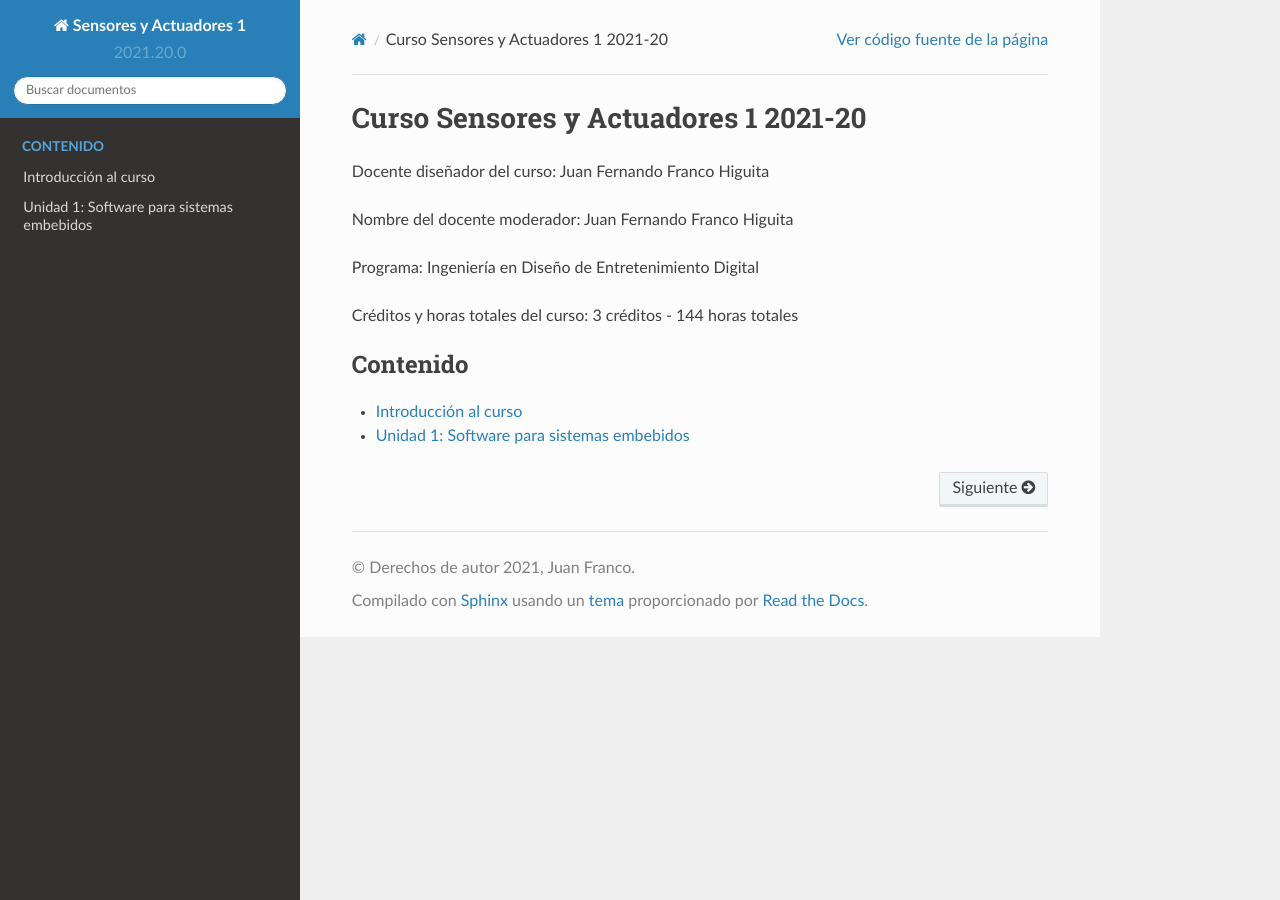
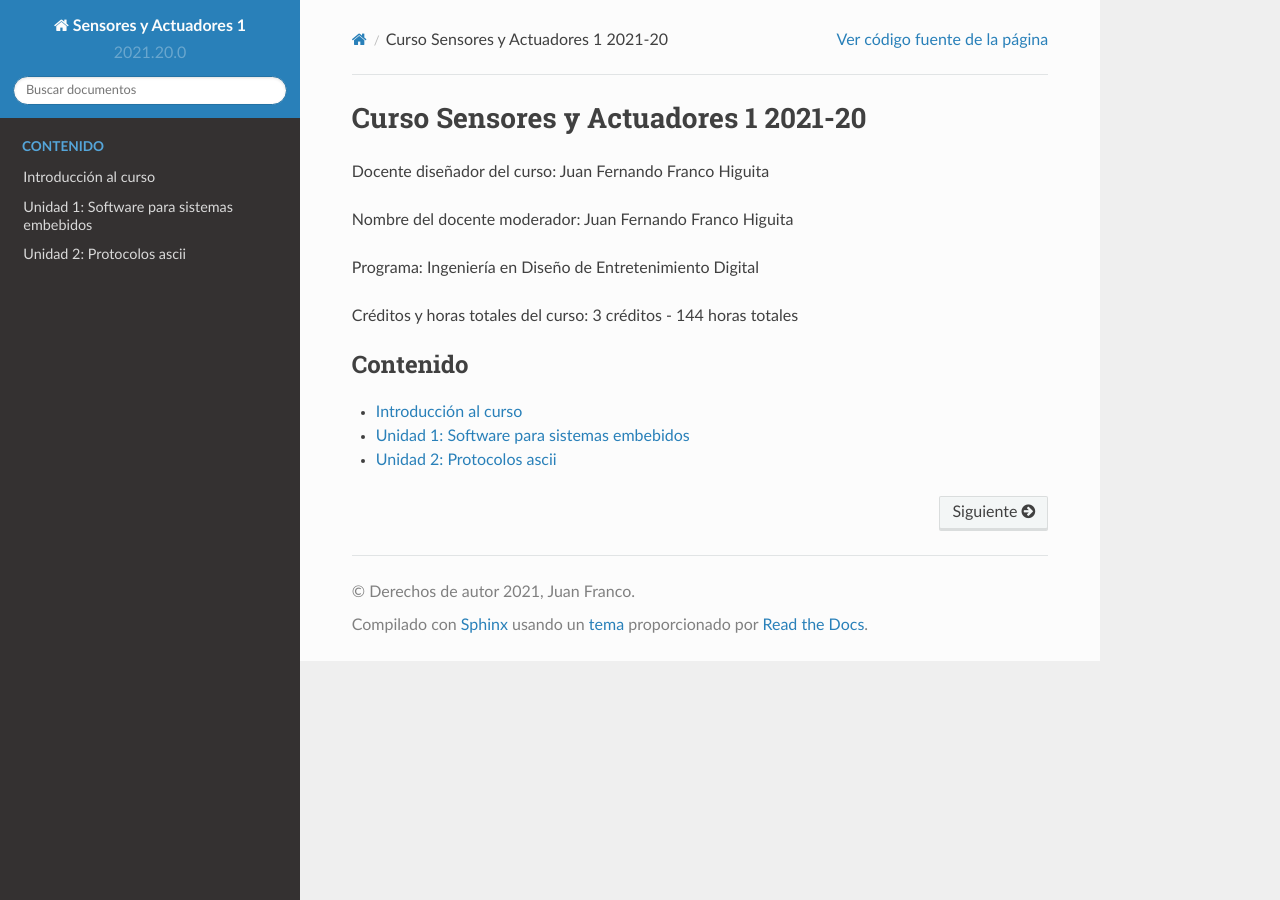
Before and after one commit to juanferfranco/sensores1, a Sphinx documentation site: the page built from docs/index.rst, in a window 1280 px wide. Built offline with Sphinx 7.4.7 and the Read the Docs theme 2.0.0, drawn with Linux system fonts in a browser that asks for light colours.

Commit message:
add unit2 to index

```diff
--- a/docs/index.rst
+++ b/docs/index.rst
@@ -15,7 +15,7 @@ Créditos y horas totales del curso: 3 créditos - 144 horas totales
 
    Introducción al curso <_intro/intro>
    Unidad 1: Software para sistemas embebidos <_unidad1/unidad1>
+   Unidad 2: Protocolos ascii <_unidad2/unidad2>
 ..
-   Unidad 2: Protocolos ascii <_unidad2/unidad2>
    Unidad 3: Protocolos binarios <_unidad3/unidad3>
    Unidad 4: Plataformas de software interactivas de tiempo real <_unidad4/unidad4>
```
